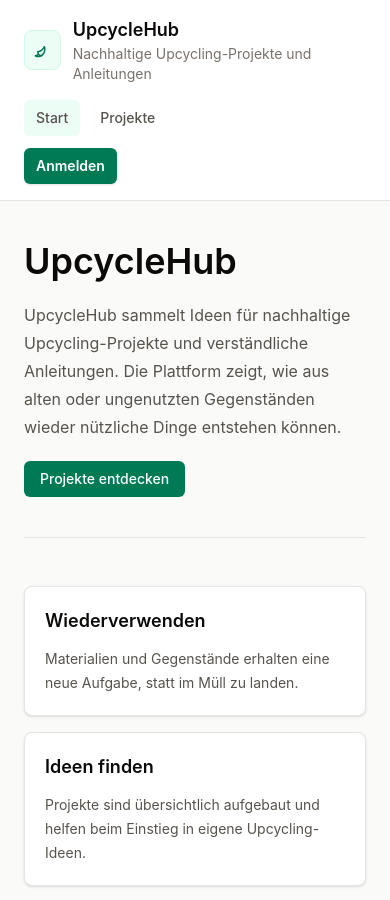
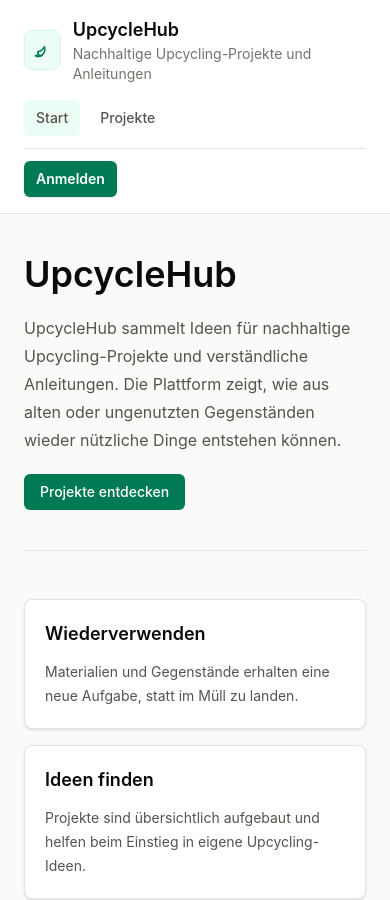
Before and after one commit to dwolken/UpcycleHub, a React (Vite) app in the folder upcyclehub/: page / in a window 390 px wide. Shown: the top 900 px of the page. Built offline with nearby package versions, Linux system fonts and the light colour scheme; no server answers.

Commit message:
UPDATE: auth header logisch vereinheitlicht

```diff
--- a/upcyclehub/src/routes/__root.jsx
+++ b/upcyclehub/src/routes/__root.jsx
@@ -56,8 +56,8 @@ function RootLayoutContent() {
             </div>
           </div>
 
-          <nav className="flex flex-col gap-3 sm:flex-row sm:flex-wrap sm:items-center sm:justify-end">
-            <div className="flex flex-wrap gap-2">
+          <div className="flex flex-col gap-3 sm:flex-row sm:flex-wrap sm:items-center sm:justify-end">
+            <nav className="flex flex-wrap gap-2">
               <Link
                 to="/"
                 className={linkClassName}
@@ -73,10 +73,11 @@ function RootLayoutContent() {
               >
                 Projekte
               </Link>
-            </div>
+            </nav>
 
-            {!isLoading && !isAuthenticated ? (
-              <div className="flex flex-wrap gap-2 sm:border-l sm:border-stone-200 sm:pl-3">
+            {!isLoading ? (
+              <div className="flex flex-wrap items-center gap-2 border-t border-stone-200 pt-3 sm:border-l sm:border-t-0 sm:pl-3 sm:pt-0">
+                {!isAuthenticated ? (
                   <Link
                     to="/login"
                     className={loginLinkClassName}
@@ -84,12 +85,10 @@ function RootLayoutContent() {
                   >
                     Anmelden
                   </Link>
-              </div>
                 ) : null}
 
-            {!isLoading && isAuthenticated ? (
+                {isAuthenticated ? (
                   <>
-                <div className="flex flex-wrap items-center gap-2 border-t border-stone-200 pt-3 sm:border-l sm:border-t-0 sm:pl-3 sm:pt-0">
                     <Link
                       to="/my-projects"
                       className={accountLinkClassName}
@@ -104,13 +103,14 @@ function RootLayoutContent() {
                     >
                       Abmelden
                     </button>
-                </div>
                     <span className="w-fit rounded-full border border-stone-200 bg-stone-50 px-3 py-1.5 text-xs font-semibold text-stone-600">
                       {user.username}
                     </span>
                   </>
                 ) : null}
-          </nav>
+              </div>
+            ) : null}
+          </div>
         </div>
       </header>
 
```
Lines whose indentation alone changed are shown as unchanged.
